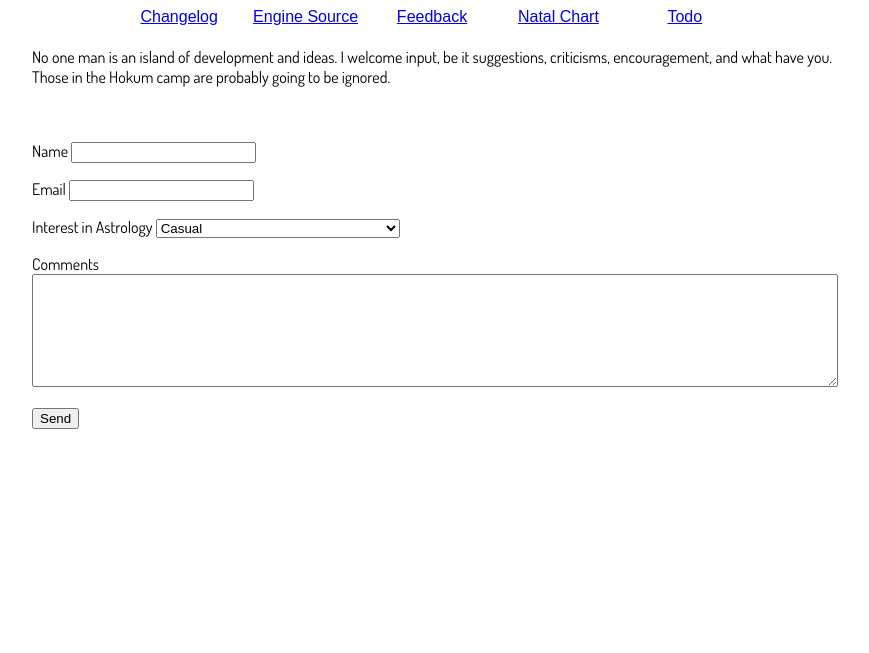
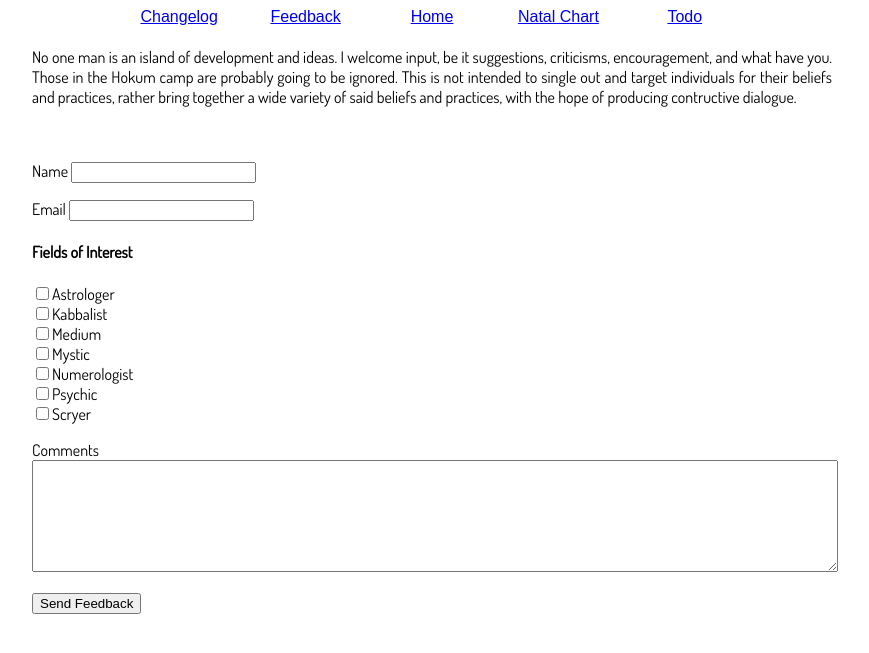
Before and after one commit to dhulliath/orrery, a Jekyll site: the page built from contact/index.md, in a window 1280 px wide. Shown: the top 653 px of the page, without its empty margins (208-1077 px from the left). Built offline with Jekyll 4.4.1, drawn with Linux system fonts in a browser that asks for light colours; some web fonts are replaced.

Commit message:
updated feedback form

```diff
--- /dev/null
+++ b/_data/authors.yaml
@@ -0,0 +1,2 @@
+- name: Peter Olejniczak
+  description: cowboy pirate
--- /dev/null
+++ b/_data/authors/peter_olejniczak.yaml
@@ -0,0 +1 @@
+name: Peter Olejniczak
--- /dev/null
+++ b/_data/contact_interests.yaml
@@ -0,0 +1,7 @@
+- title: Astrologer
+- title: Kabbalist
+- title: Medium
+- title: Mystic
+- title: Numerologist
+- title: Psychic
+- title: Scryer
--- a/contact/index.md
+++ b/contact/index.md
@@ -4,11 +4,11 @@
 navbar: true
 ---
 
-No one man is an island of development and ideas. I welcome input, be it suggestions, criticisms, encouragement, and what have you. Those in the Hokum camp are probably going to be ignored.
+No one man is an island of development and ideas. I welcome input, be it suggestions, criticisms, encouragement, and what have you. Those in the Hokum camp are probably going to be ignored. This is not intended to single out and target individuals for their beliefs and practices, rather bring together a wide variety of said beliefs and practices, with the hope of producing contructive dialogue.
 
 <form name="feedback" method="POST" netlify-honeypot="hithere" action="/contact/done/" netlify>
 	<p style="visibility:hidden">
-		<label>Human's don't touch this <input name="hithere" /></label>
+		<label>Humans don't touch this <input name="hithere" /></label>
 	</p>
 	<p>
 		<label>Name <input type="text" name="name" /></label>
@@ -17,20 +17,15 @@
 		<label>Email <input type="email" name="email" /></label>
 	</p>
 	<p>
-		<label>Interest in Astrology
-			<select name="interest">
-				<option>Casual</option>
-				<option>Astrologer</option>
-				<option>Enthusiast</option>
-				<option>Hokum</option>
-				<option>I'm a Developer and your scripts suck</option>
-			</select>
-		</label>
+		<h4>Fields of Interest</h4>
+		{%- for interest in site.data.contact_interests -%}
+		<label><input type="checkbox" name="int_{{ interest.title }}">{{ interest.title }}</label><br/>
+		{%- endfor -%}
 	</p>
 	<p>
 		<label>Comments <textarea style="width: 100%; height:8em;" name="notions"></textarea></label>
 	</p>
 	<p>
-		<button type="submit">Send</button>
+		<button type="submit">Send Feedback</button>
 	</p>
 </form>
```
Also changed, not shown: astrology/sun/aries.md (+1 -1 lines), astrology/sun/taurus.md (+1 -0 lines), engineSource.md (deleted, +0 -36 lines), index.md (+6 -1 lines).
